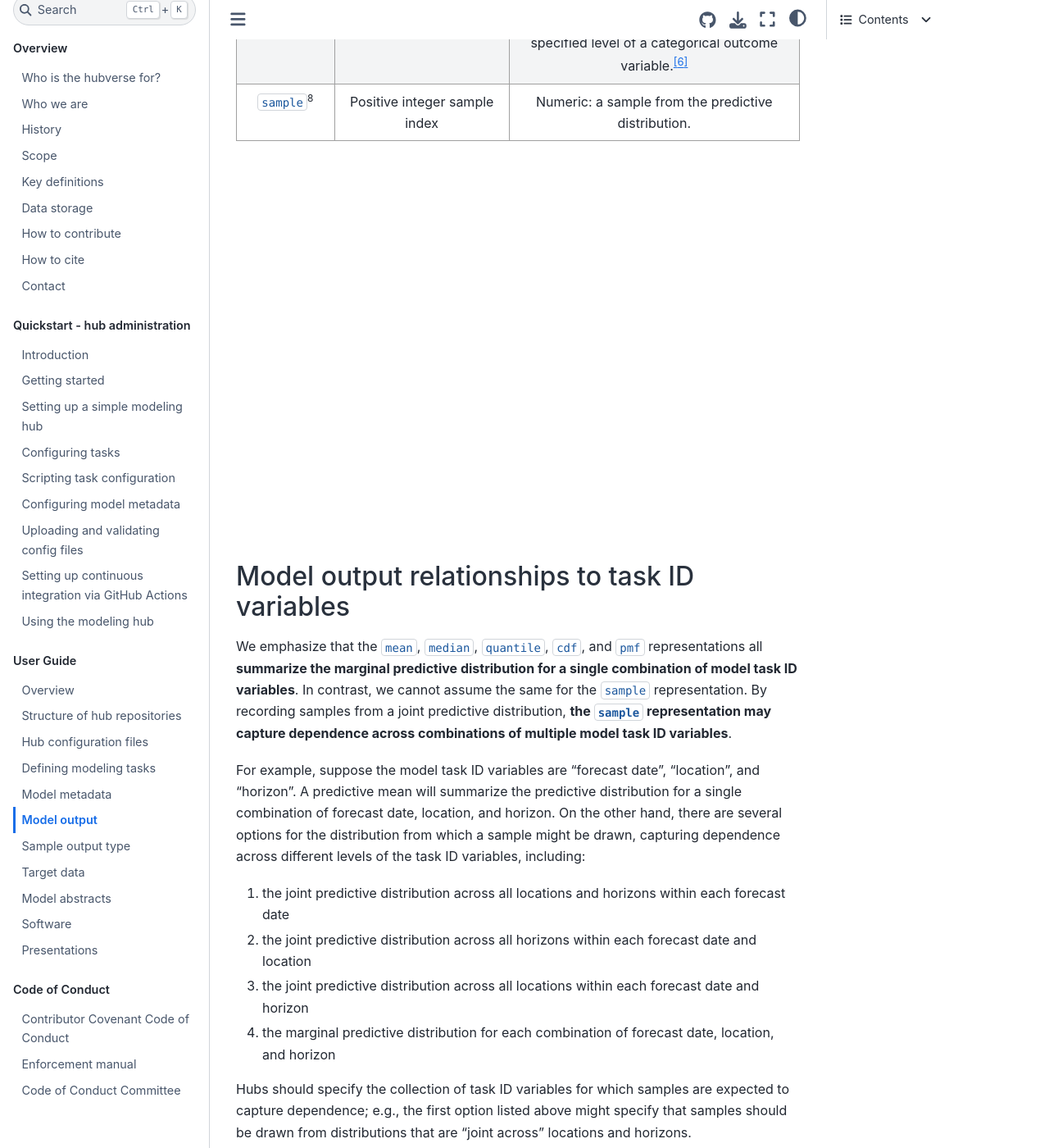
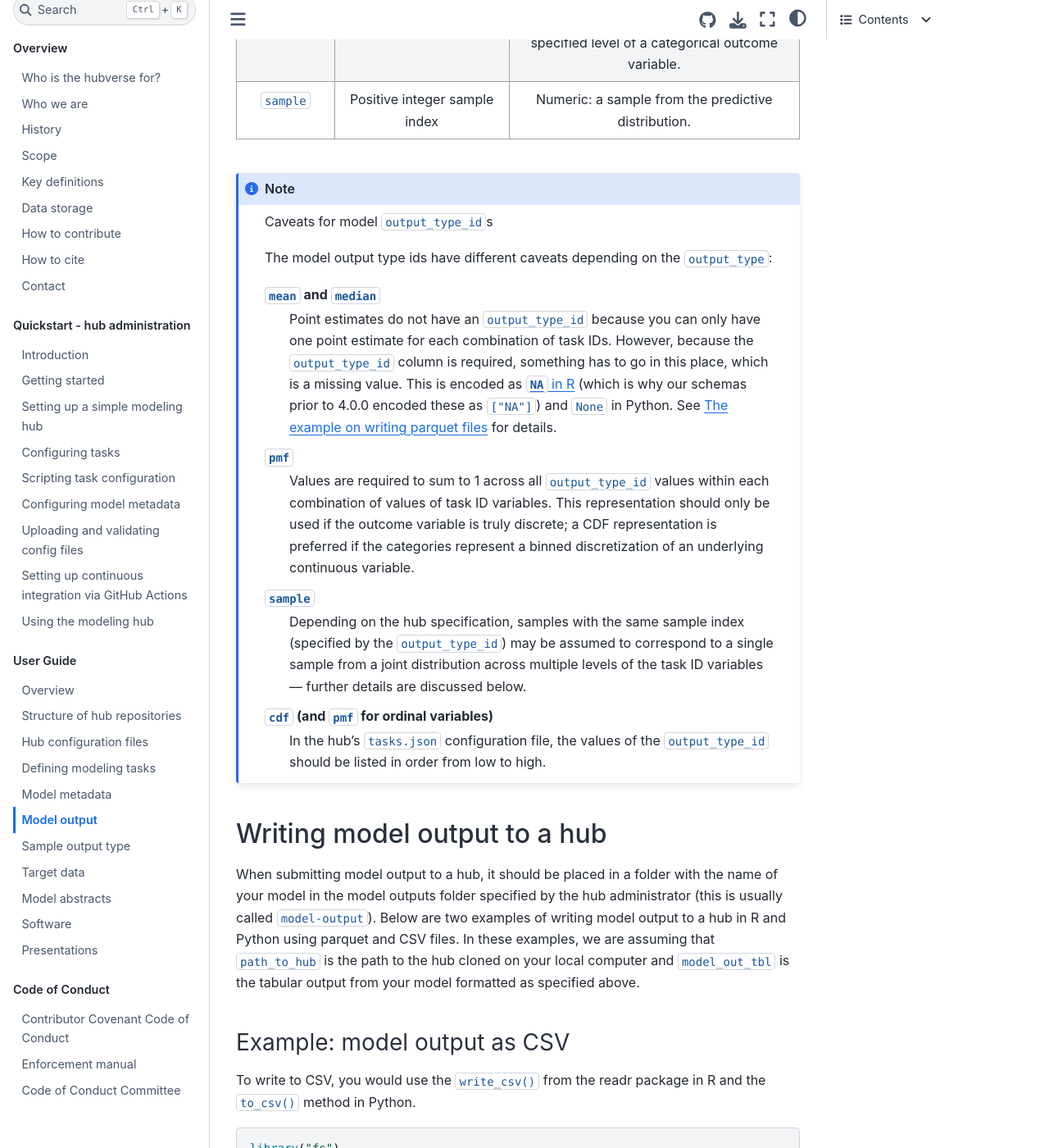
Before and after one commit to hubverse-org/hubDocs, a Sphinx documentation site: the page built from docs/source/user-guide/model-output.md, in a window 1280 px wide and 1400 px high, scrolled down 3819 px. Shown: the whole window at 82% size. Built offline with Sphinx 7.4.7 and the Sphinx Book theme 1.1.4, drawn with Linux system fonts in a browser that asks for light colours; comment, search, counter and statistics services are not loaded; some of the changed text lies outside the part shown.

Commit message:
rework output_type_id discussion

````diff
--- a/docs/source/user-guide/model-output.md
+++ b/docs/source/user-guide/model-output.md
@@ -70,7 +70,6 @@ submission formats are _not mutually exclusive_; **hubs may choose between
    * Disadvantages:
       * Compatibility: Harder to work with; teams and people who want to work with files need to install additional libraries
 
-
 (model-output-format)=
 ## Formats of model output
 
@@ -110,32 +109,112 @@ specified in the [section on usage of task ID variables](#task-id-use) when appr
   3. `value` contains the model’s prediction.
 
 
-The following table provides more detail on how to configure the three "model output representation" columns based on each model output type:
+The following table provides more detail on how to configure the three "model output representation" columns based on each model output type.
 
 (output-type-table)=
 :::{table} Relationship between the three model output representation columns with respect to the type of prediction (`output_type`)
 | `output_type` | `output_type_id` | `value` |
 | ------ | ------ | ------ |
-| `mean` | None[^missingno] (not used for mean predictions) | Numeric: the mean of the predictive distribution |
-| `median` | None (not used for median predictions) | Numeric: the median of the predictive distribution |
+| `mean` | `NA`/`None` (not used for mean predictions) | Numeric: the mean of the predictive distribution |
+| `median` | `NA`/`None` (not used for median predictions) | Numeric: the median of the predictive distribution |
 | `quantile` | Numeric between 0.0 and 1.0: a probability level | Numeric: the quantile of the predictive distribution at the probability level specified by the output_type_id |
-| `cdf`[^cdf] | String or numeric: a possible value of the target variable | Numeric between 0.0 and 1.0: the value of the cumulative distribution function of the predictive distribution at the value of the outcome variable specified by the output_type_id |
-| `pmf`[^pmf] | String naming a possible category of a discrete outcome variable | Numeric between 0.0 and 1.0: the value of the probability mass function of the predictive distribution when evaluated at a specified level of a categorical outcome variable.[^cdf] |
-| `sample`[^sample] | Positive integer sample index | Numeric: a sample from the predictive distribution.
+| `cdf` | String or numeric: a possible value of the target variable | Numeric between 0.0 and 1.0: the value of the cumulative distribution function of the predictive distribution at the value of the outcome variable specified by the output_type_id |
+| `pmf` | String naming a possible category of a discrete outcome variable | Numeric between 0.0 and 1.0: the value of the probability mass function of the predictive distribution when evaluated at a specified level of a categorical outcome variable. |
+| `sample` | Positive integer sample index | Numeric: a sample from the predictive distribution.
 :::
 
+:::{note} Caveats for model `output_type_id`s
+:name: output-type-caveats
 
-[^missingno]: Point estimates don't have an `output_type_id` because you can only have one point estimate for each combination of task IDs.
-   However, because the `output_type_id` column is requrired, something has to go in this place, which is a missing value.
-   This is encoded as [`NA_character_` in R](https://www.njtierney.com/post/2020/09/17/missing-flavour/) (which is why our schemas prior to 4.0.0 encoded these as `["NA"]`).
-   **If you use Python** to write parquet files, the `output_type_id` column should be an array of `None` and you will need to [explicitly cast the `output_type_id` column as a "string"](https://github.com/hubverse-org/hubValidations/issues/131#issuecomment-2427654006) (via Pandas):
-   `df["output_type_id"] = df["output_type_id"].astype("string")`
-[^pmf]: **Note on `pmf` model output type**: Values are required to sum to 1 across all `output_type_id` values within each combination of values of task ID variables. This representation should only be used if the outcome variable is truly discrete; a CDF representation is preferred if the categories represent a binned discretization of an underlying continuous variable.
+The model output type ids have different caveats depending on the `output_type`:
 
-[^sample]: **Note on `sample` model output type**: Depending on the hub specification, samples with the same sample index (specified by the `output_type_id`) may be assumed to correspond to a single sample from a joint distribution across multiple levels of the task ID variables — further details are discussed below.
+`mean` and `median`
+: Point estimates do not have an `output_type_id` because you can only have one
+point estimate for each combination of task IDs. However, because the
+`output_type_id` column is required, something has to go in this place, which
+is a missing value. This is encoded as [`NA` in
+R](https://www.njtierney.com/post/2020/09/17/missing-flavour/) (which is why
+our schemas prior to 4.0.0 encoded these as `["NA"]`) and `None` in Python. See
+[The example on writing parquet files](#example-parquet) for details.
 
-[^cdf]: **Note on `cdf` model output type** and `pmf` output type for ordinal variables: In the hub's `tasks.json` configuration file, the values of the `output_type_id` should be listed in order from low to high.
+`pmf`
+: Values are required to sum to 1 across all
+`output_type_id` values within each combination of values of task ID variables.
+This representation should only be used if the outcome variable is truly
+discrete; a CDF representation is preferred if the categories represent a
+binned discretization of an underlying continuous variable.
 
+`sample`
+: Depending on the hub specification, samples with the same sample index
+(specified by the `output_type_id`) may be assumed to correspond to a single
+sample from a joint distribution across multiple levels of the task ID
+variables — further details are discussed below.
+
+
+`cdf` (and `pmf` for ordinal variables)
+: In the hub's `tasks.json` configuration file, the values of the
+`output_type_id` should be listed in order from low to high.
+
+:::
+
+## Writing model output to a hub
+
+When submitting model output to a hub, it should be placed in a folder with the
+name of your model in the model outputs folder specified by the hub administrator
+(this is usually called `model-output`). Below are two examples of writing model
+output to a hub in R and Python using parquet and CSV files. In these examples,
+we are assuming that `path_to_hub` is the path to the hub cloned on your local
+computer and `model_out_tbl` is the
+tabular output from your model formatted as specified above.
+
+(example-csv)=
+### Example: model output as CSV
+
+To write to CSV, you would use the `write_csv()` from the readr package in R and
+the `to_csv()` method in Python.
+
+```r
+library("fs")
+library("readr")
+# ... generate model data ...
+outfile <- path(path_to_hub, "model-output", "team1-modelA", model_name)
+write_csv(model_out_tbl, outfile)
+```
+
+```python
+import pandas as pd
+import os.path
+# ... generate model data ...
+outfile = os.path.join(path_to_hub, "model-output", "team1-modelA", model_name)
+model_out_tbl.to_csv(outfile, index = False, na_rep = "NA")
+```
+
+(example-parquet)=
+### Example: model output as parquet
+
+Writing to parquet is similar as writing to CSV, but with the caveat that you
+additionally need to ensure that the `output_type_id` column matches the
+[expected `output_type_id_datatype` property of the schema](#output-type-id-datatype).
+In practice, you will need to know whether or not the expected data type is a
+**string/character** or a **float/numeric**.
+
+```r
+library("fs")
+library("arrow")
+# ... generate model data ...
+outfile <- path(path_to_hub, "model-output", "team1-modelA", model_name)
+model_out_tbl$output_type_id <- as.character(model_out_tbl$output_type_id) # or as.numeric()
+arrow::write_parquet(model_out_tbl, outfile)
+```
+
+```python
+import pandas as pd
+import os.path
+# ... generate model data ...
+outfile = os.path.join(path_to_hub, "model-output", "team1-modelA", model_name)
+model_out_tbl["output_type_id"] = model_out_tbl["output_type_id"].astype("string") # or "float"
+model_out_tbl.to_parquet(outfile)
+```
 
 (model-output-task-relationship)=
 ## Model output relationships to task ID variables
````
